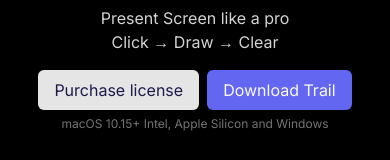
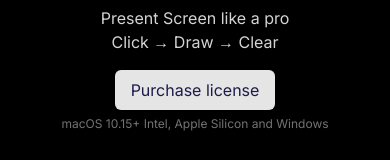
Before and after one commit to achuthhadnoor/annotate_www, a Next.js app: page / in a window 390 px wide. Shown: the part 324-484 px from the top of the page. Built offline with nearby package versions, Linux system fonts and the light colour scheme.

Commit message:
dowload links

```diff
--- a/src/app/layout.tsx
+++ b/src/app/layout.tsx
@@ -61,7 +61,7 @@ export default function RootLayout({
             <div className="flex items-center gap-4 md:p-2 px-4 py-2 bg-neutral-900/80 rounded-full md:bg-transparent text-xs md:text-md">
               <a href="https://achuth.notion.site/Changelog-cf1aea338e454e1888b362d00c5be39f?pvs=4" className="p-2">Changelog</a>
               <Link href="/pricing" className="p-2">Pricing</Link>
-              <button className="hidden md:inline-block rounded bg-indigo-900 px-4 py-2">Download Now</button>
+              <Link href="https://github.com/achuthhadnoor/annotate_www/releases/latest"><button className="hidden md:inline-block rounded bg-indigo-900 px-4 py-2">Download Now</button></Link>
             </div>
           </header>
           {children}
--- a/src/app/page.tsx
+++ b/src/app/page.tsx
@@ -49,8 +49,10 @@ const NewRoute = () => {
             </div>
             <div>
               <div className="flex gap-2 justify-center md:justify-start">
-                <button className="rounded-md bg-neutral-200 px-4 py-2 text-indigo-950">Purchase license</button>
-                <button className="rounded-md bg-indigo-500 px-4 py-2">Download Trail</button>
+                <Link href={'https://gum.co/annotate'}>
+                  <button className="rounded-md bg-neutral-200 px-4 py-2 text-indigo-950">Purchase license</button>
+                </Link>
+                {/* <button className="rounded-md bg-indigo-500 px-4 py-2">Download Trail</button> */}
               </div>
               <span className="text-xs text-neutral-500">macOS 10.15+ Intel, Apple Silicon and Windows</span>
             </div>
@@ -185,8 +187,10 @@ const NewRoute = () => {
         <p>Pay once and use forever</p>
         <div className='space-y-4'>
           <div className="flex gap-2 justify-center md:justify-start">
-            <button className="rounded-md bg-neutral-200 px-4 py-2 text-indigo-950">Purchase license</button>
-            <button className="rounded-md bg-indigo-500 px-4 py-2">Download Trail</button>
+            <Link href={'https://gum.co/annotate'}>
+              <button className="rounded-md bg-neutral-200 px-4 py-2 text-indigo-950">Purchase license</button>
+            </Link>
+            {/* <button className="rounded-md bg-indigo-500 px-4 py-2">Download Trail</button> */}
           </div>
           <span className="text-xs text-neutral-500">macOS 10.15+ Intel, Apple Silicon and Windows</span>
           <div> 5.0 ⭐⭐⭐⭐⭐ Based on User Feedback</div>
```
